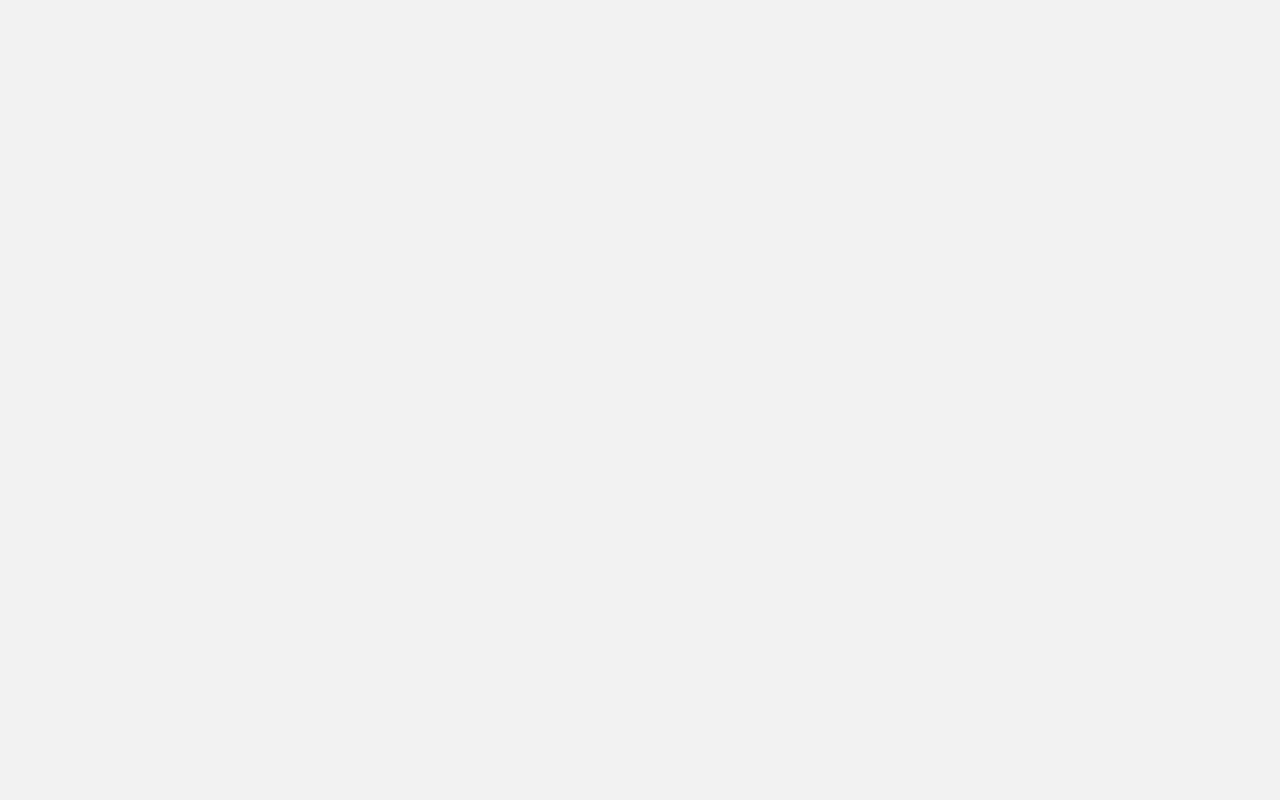
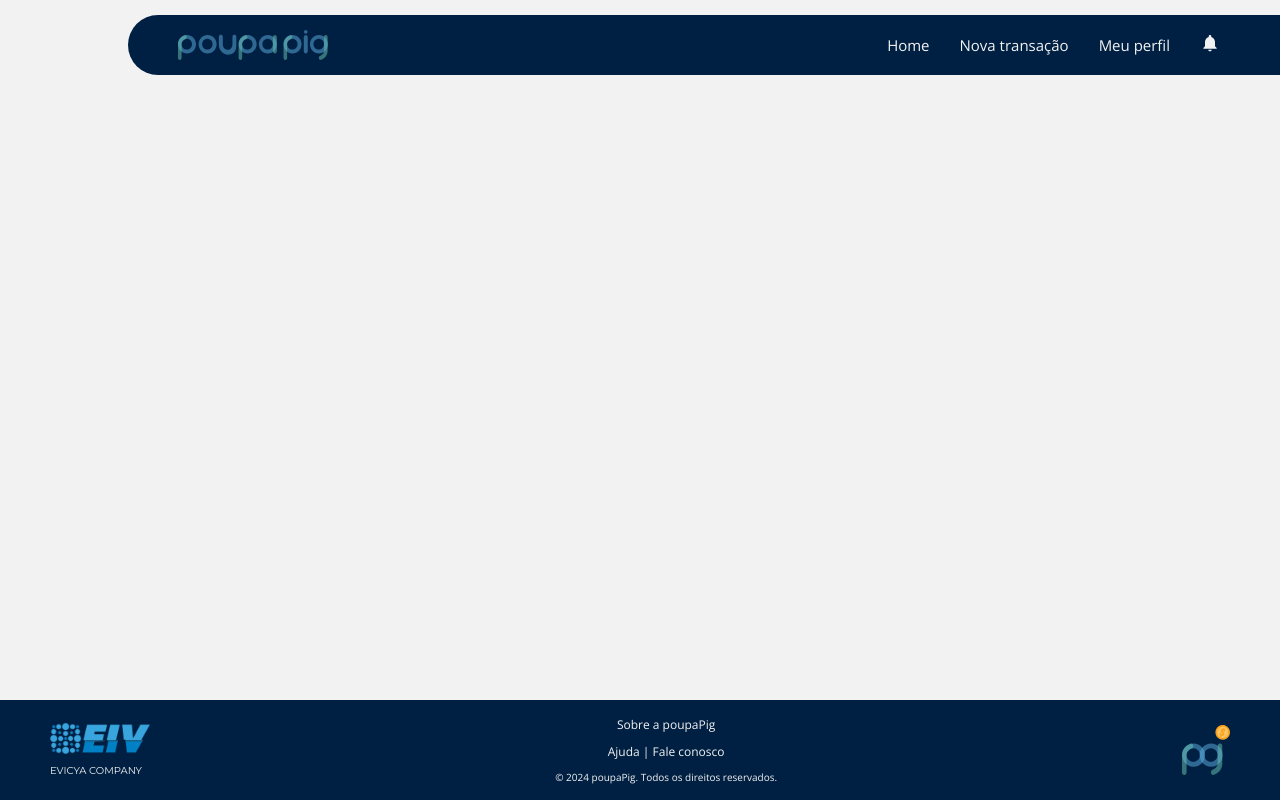
Before and after one commit to icaromr7/PoupaPig, a React (Create React App) app in the folder poupapigreact/: page /home in a window 1280 px wide. Before the commit this address had no page. Built offline with nearby package versions, Linux system fonts and the light colour scheme.

Commit message:
Modal e notificações

```diff
--- /dev/null
+++ b/poupapigreact/src/components/CustomModal/index.tsx
@@ -0,0 +1,43 @@
+import React, { useState } from "react";
+import {
+  Container,
+  Overlay,
+  Header,
+  Title,
+  Close,
+  Body,
+  Footer,
+} from "./style";
+import { Button } from "../Button";
+
+interface CustomModalProps {
+  title?: string;
+  body?: React.ReactNode;
+  titleButtonCancel: string;
+  titleButtonGo: string;
+  onClose: () => void;
+}
+
+export function CustomModal({
+  title,
+  body,
+  titleButtonCancel,
+  titleButtonGo,
+  onClose,
+}: CustomModalProps) {
+  return (
+    <Overlay>
+      <Container>
+        <Header>
+          <Title>{title}</Title>
+          <Close onClick={onClose} />
+        </Header>
+        <Body>{body}</Body>
+        <Footer>
+          <Button title={titleButtonCancel} />
+          <Button title={titleButtonGo} />
+        </Footer>
+      </Container>
+    </Overlay>
+  );
+}
--- /dev/null
+++ b/poupapigreact/src/components/CustomModal/style.ts
@@ -0,0 +1,61 @@
+import styled from "styled-components";
+import theme from "../../styles/theme";
+import CloseIcon from "@mui/icons-material/Close";
+
+export const Overlay = styled.div`
+  position: fixed;
+  top: 0;
+  left: 0;
+  width: 100%;
+  height: 100%;
+  background-color: rgba(0, 0, 0, 0.5);
+  z-index: 9999;
+  display: flex;
+  align-items: center;
+  justify-content: center;
+
+  @media (max-width: 480px) {
+    align-items: end;
+  }
+`;
+
+export const Container = styled.div`
+  min-width: 200px;
+  max-width: 500px;
+  height: 220px;
+  background-color: ${theme.colors.whiteF2F};
+  border: 5px solid ${theme.colors.blue002};
+  border-radius: 20px;
+  padding: 10px;
+
+  display: flex;
+  flex-direction: column;
+  justify-content: space-between;
+`;
+
+export const Header = styled.div`
+  height: 30px;
+  align-self: flex-end;
+`;
+
+export const Title = styled.div``;
+
+export const Close = styled(CloseIcon)`
+  font-size: 2rem !important;
+  color: ${theme.colors.blue002};
+  margin-right: 0.87rem;
+  cursor: pointer;
+`;
+
+export const Body = styled.div`
+  width: 80%;
+  align-self: center;
+`;
+
+export const Footer = styled.div`
+  width: 100%;
+
+  display: flex;
+  flex-direction: row;
+  gap: 10px;
+`;
--- /dev/null
+++ b/poupapigreact/src/components/FinancialControlProfile/index.tsx
@@ -0,0 +1,6 @@
+import React, { useState } from "react";
+import { Container } from "./style";
+
+export function FinancialControlProfile() {
+  return <Container></Container>;
+}
--- /dev/null
+++ b/poupapigreact/src/components/FinancialControlProfile/style.ts
@@ -0,0 +1,3 @@
+import styled from "styled-components";
+
+export const Container = styled.div``;
--- a/poupapigreact/src/components/Header/index.tsx
+++ b/poupapigreact/src/components/Header/index.tsx
@@ -24,6 +24,7 @@
 import LogoTitulo from "../../assets/svg/logotitulo.svg";
 import NotificationsIcon from "@mui/icons-material/Notifications";
 import MenuIcon from "@mui/icons-material/Menu";
+import { HeaderMenu } from "../HeaderMenu";
 
 interface HeaderProps {
   type: "landpage" | "signin" | "default";
@@ -33,6 +34,7 @@
   const isMobileScreen = useMobileScreen();
   const [showMobileMenu, setShowMobileMenu] = useState<boolean>(false);
   const navigate = useNavigate();
+  const [showNotifications, setShowNotifications] = useState<boolean>(false);
 
   const handleOpenMobileMenu = () => {
     setShowMobileMenu(!showMobileMenu);
@@ -97,6 +99,7 @@
               style={{ color: theme.colors.whiteF2F, width: 20, height: 20 }}
             />
           }
+          onClick={() => setShowNotifications(!showNotifications)}
         />
       </ButtonsDivDefault>
     </ContainerDefault>
@@ -106,6 +109,7 @@
       {type === "landpage" && bodyLandpage}
       {type === "signin" && bodySignIn}
       {type === "default" && bodyDefault}
+      {showNotifications && <HeaderMenu notification />}
     </Container>
   );
 }
--- a/poupapigreact/src/components/Header/style.ts
+++ b/poupapigreact/src/components/Header/style.ts
@@ -4,6 +4,8 @@
 export const Container = styled.div`
   width: 100%;
   display: flex;
+
+  position: relative;
 `;
 
 export const ContainerLandpage = styled.div`
--- /dev/null
+++ b/poupapigreact/src/components/HeaderMenu/index.tsx
@@ -0,0 +1,59 @@
+import React, { useState } from "react";
+import { Container, Line, TextObservation } from "./style";
+import { CustomModal } from "../CustomModal";
+import Checkbox from "../Checkbox";
+
+interface HeaderMenuProps {
+  notification?: boolean;
+  config?: boolean;
+}
+
+export function HeaderMenu({ notification, config }: HeaderMenuProps) {
+  const [showNotificationsModal, setShowNotificationsModal] =
+    useState<boolean>(false);
+
+  const handleCheckbox = (checked: boolean) => {
+    console.log("checked", checked);
+  };
+
+  const bodyModal = (
+    <>
+      <Checkbox label="Notificação 01" onChange={handleCheckbox} />
+      <Checkbox label="Notificação 02" onChange={handleCheckbox} />
+      <Checkbox label="Notificação 03" onChange={handleCheckbox} />
+    </>
+  );
+
+  const handleCloseModal = () => {
+    setShowNotificationsModal(false);
+  };
+  return (
+    <Container>
+      {notification && (
+        <>
+          <Line>Hoje é dia de pagar a conta xxxx</Line>
+          <Line>Hoje é dia de pagar </Line>
+          <Line>Hoje é dia de pagar a conta xxxx</Line>
+          <Line>Hoje é dia de pagar a conta xxxx</Line>
+          <TextObservation onClick={() => setShowNotificationsModal(true)}>
+            Não deseja mais receber notificações? Clique aqui.
+          </TextObservation>
+          {showNotificationsModal && (
+            <CustomModal
+              body={bodyModal}
+              titleButtonCancel="Cancelar"
+              titleButtonGo="Salvas"
+              onClose={handleCloseModal}
+            />
+          )}
+        </>
+      )}
+      {config && (
+        <>
+          <Line>Minha conta</Line>
+          <Line>Sair</Line>
+        </>
+      )}
+    </Container>
+  );
+}
--- /dev/null
+++ b/poupapigreact/src/components/HeaderMenu/style.ts
@@ -0,0 +1,51 @@
+import styled from "styled-components";
+import theme from "../../styles/theme";
+
+export const Container = styled.div`
+  width: fit-content;
+  max-width: 300px;
+  background-color: ${theme.colors.whiteF2F};
+  border: 3px solid ${theme.colors.blue002};
+  border-radius: 20px;
+  box-shadow: 0px 4px 10px rgba(0, 0, 0, 0.4);
+  padding: 10px;
+
+  display: flex;
+  flex-direction: column;
+  justify-content: center;
+  align-items: center;
+  gap: 10px;
+
+  position: absolute;
+  right: 60px;
+  top: 90px;
+`;
+
+export const Line = styled.div`
+  font-family: ${theme.fonts.fontOpenSans};
+  font-size: 14px;
+  font-weight: ${theme.fonts.fontWeightRegular};
+  color: ${theme.colors.blue002};
+  padding: 0 10px;
+
+  display: flex;
+  align-items: center;
+  height: 30px;
+  width: 100%;
+  border-radius: 20px;
+
+  cursor: pointer;
+
+  &:hover {
+    background-color: ${theme.colors.blue038};
+  }
+`;
+
+export const TextObservation = styled.div`
+  font-family: ${theme.fonts.fontOpenSans};
+  font-size: 9px;
+  font-weight: ${theme.fonts.fontWeightRegular};
+  color: ${theme.colors.blue002};
+  text-decoration-line: underline;
+  cursor: pointer;
+`;
--- /dev/null
+++ b/poupapigreact/src/pages/Home/index.tsx
@@ -0,0 +1,6 @@
+import React, { useState } from "react";
+import { Container } from "./style";
+
+export function Home() {
+  return <Container></Container>;
+}
--- /dev/null
+++ b/poupapigreact/src/pages/Home/style.ts
@@ -0,0 +1,3 @@
+import styled from "styled-components";
+
+export const Container = styled.div``;
--- a/poupapigreact/src/routes/AppRouters.tsx
+++ b/poupapigreact/src/routes/AppRouters.tsx
@@ -9,6 +9,7 @@
 import { Landpage } from "../pages/Landpage";
 import { Login } from "../pages/Login";
 import { SignIn } from "../pages/SignIn";
+import { Home } from "../pages/Home";
 
 const AppRoutes: React.FC = () => {
   return (
@@ -69,17 +70,17 @@
             }
           />
           ;
-          {/* <Route
+          <Route
             path="/home"
             element={
               <RouteRender
-                // Component={Home}
+                Component={Home}
                 isPrivate
                 screenProps={{ nameScreen: "home" }}
               />
             }
           />
-          ; */}
+          ;
           {/* <Route
             path="/new-transaction"
             element={
--- a/poupapigreact/src/routes/RouteRender.tsx
+++ b/poupapigreact/src/routes/RouteRender.tsx
@@ -46,7 +46,7 @@
       setType("signin");
       return;
     }
-    if (screenProps?.nameScreen === "login") {
+    if (screenProps?.nameScreen === "login" || screenProps?.nameScreen === "") {
       setType("none");
       return;
     }
```
